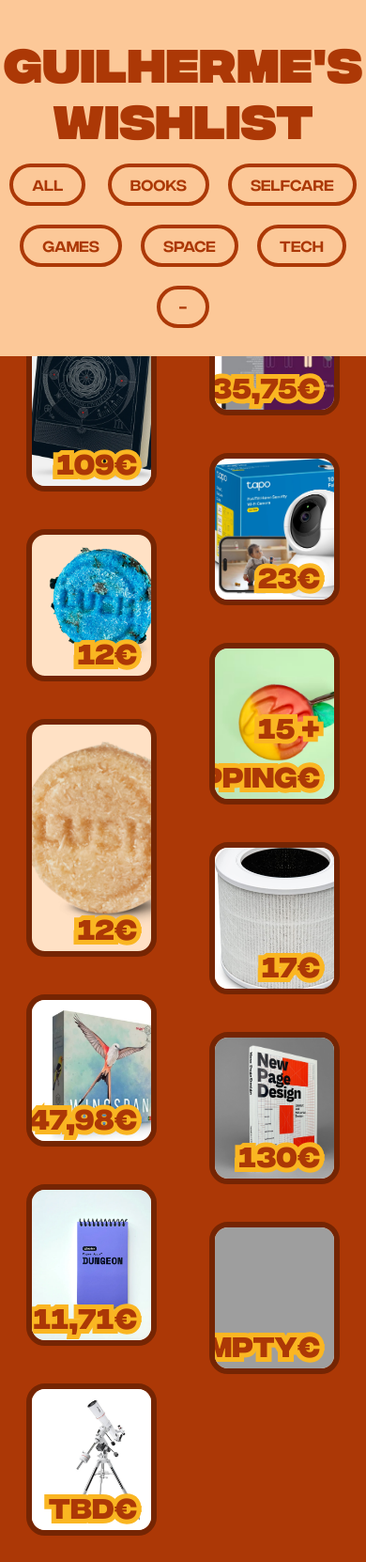
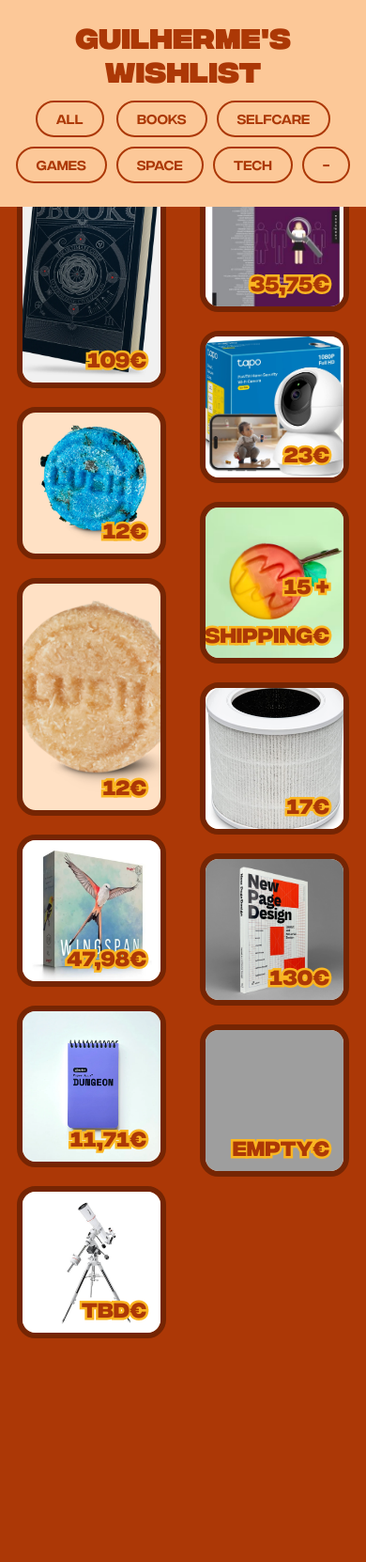
Before and after one commit to guilherme-vm/wishlist, a PHP site: page / in a window 390 px wide. Shown: the whole page at 94% size. After the commit the page ends 1424 px from the top, so only its background shows below. Run offline with PHP 8.4, Linux system fonts and the light colour scheme; grey boxes are pictures that could not be loaded.

Commit message:
Update style.css

```diff
--- a/style.css
+++ b/style.css
@@ -220,4 +220,27 @@ a:hover {
 
 @media screen and (max-width: 599px) {
 
+
+      p {
+            -webkit-text-stroke-width: 5px;
+    font-size: 22px;
+    }
+
+    h1{
+            font-size: 30px;}
+
+    .wishContainer{
+            margin-top: 150px;}
+
+    .wishProduct{
+        margin: 10px;
+    }
+
+    button {
+    border: 2px solid #AC3806;
+    font-size: 14px;
+    margin: 5px;
 }
+
+
+}
```
